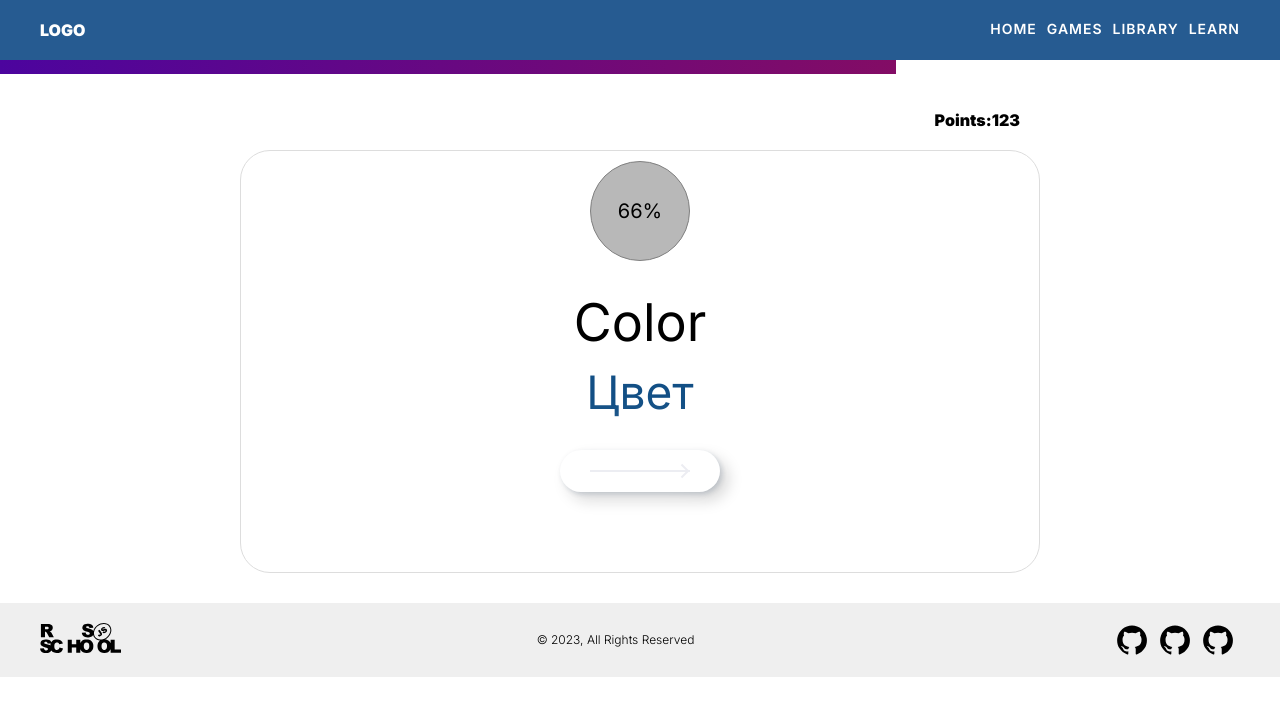
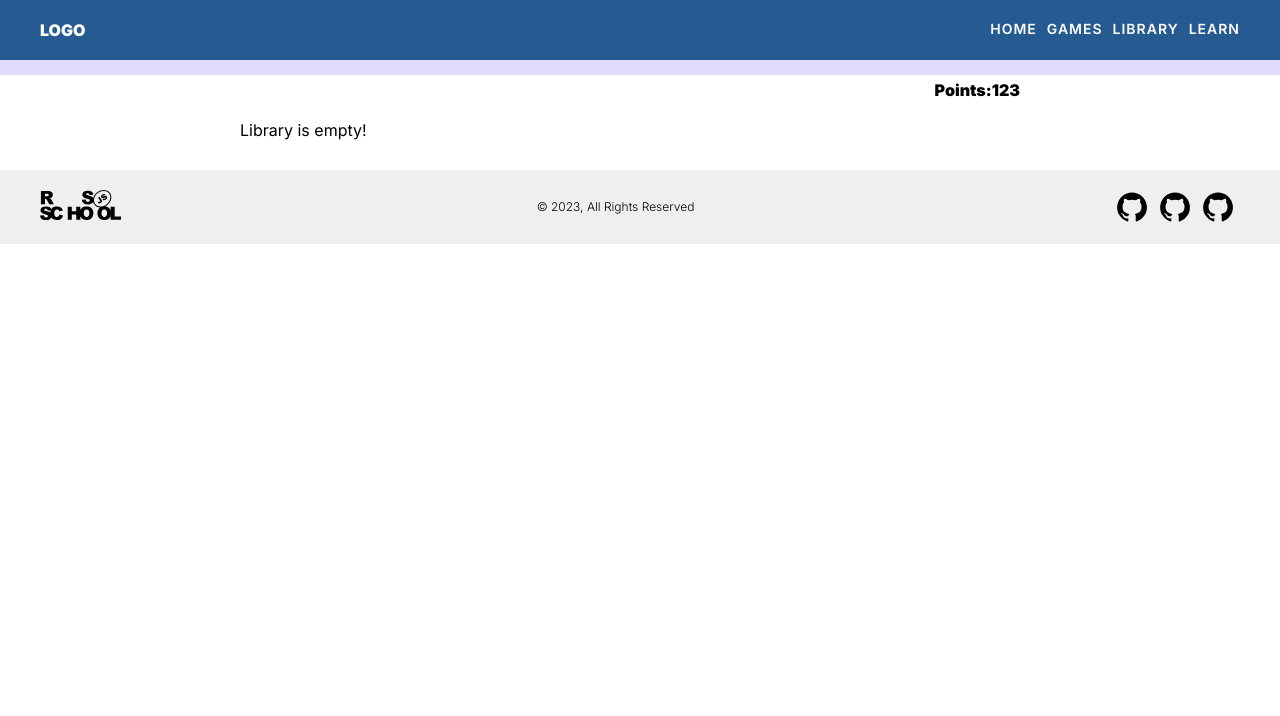
Before and after one commit to gsidnick/rsclone, a React (Create React App) app: page /learn in a window 1280 px wide. Shown: the top 716 px of the page. Built offline with nearby package versions, Linux system fonts and the light colour scheme.

Commit message:
feat: implement learn component functionality

```diff
--- a/src/App.tsx
+++ b/src/App.tsx
@@ -1,5 +1,5 @@
 import { BrowserRouter as Router, Routes, Route } from 'react-router-dom';
-import React, { useState } from 'react';
+import React, { useState, useEffect } from 'react';
 import ILibrary from '../src/interfaces//ILibrary';
 import IMainContext from './interfaces/IMainContext';
 import Header from './components/Header/Header';
@@ -14,6 +14,37 @@ export const MainContext = React.createContext<IMainContext>({ library:[] , setL
 
 function App() {
   const [library, setLibrary] = useState<ILibrary[]>([]);
+
+  function setStorage() {
+    const libraryTmp = library;
+    const listLibraryTmp = JSON.stringify(libraryTmp);
+    if (!listLibraryTmp) return;
+
+    window.localStorage.setItem('library', listLibraryTmp);
+  }
+
+  function getStorage() {
+    const libraryTmp = localStorage.getItem('library');
+    if (!libraryTmp) return;
+
+    const listLibraryTmp = JSON.parse(libraryTmp);
+    if (!listLibraryTmp) return;
+
+    return listLibraryTmp;
+  }
+
+  useEffect(() => {
+    if(!library || library.length === 0) {
+      const libraryLocal = getStorage();
+
+      if (libraryLocal && libraryLocal.length > 0){
+        setLibrary([...libraryLocal]);
+      }
+    } else {
+      setStorage();
+    }
+  // eslint-disable-next-line react-hooks/exhaustive-deps
+  },[library])
 
   return (
     <div className="App">
--- a/src/components/Learn/Learn.css
+++ b/src/components/Learn/Learn.css
@@ -1,5 +1,5 @@
 .learn {
-  padding: 30px 0;
+  padding: 0 0 30px;
   display: flex;
   position: relative;
 }
@@ -9,19 +9,19 @@
   display: none;
 }
 
-.learn__input {
+.learn__progress {
+  position: absolute;
   width: 100%;
-  height: 14px;
-  margin: 0;
-  border: none;
-  appearance: none;
-  background: rgba(255, 255, 255, 0.6);
+  height: 15px;
+  background: #dfdbff;
+}
+
+.learn__progress span {
+  border-top-right-radius: 10px;
+  border-bottom-right-radius: 10px;
+  display: block;
+  height: 100%;
   background: linear-gradient(90deg, #4c049e, #830c65);
-  background-repeat: no-repeat;
-  background-size: 70% 100%;
-  position: absolute;
-  top: 0;
-  left: 0;
 }
 
 .learn__container {
--- a/src/components/Learn/Learn.tsx
+++ b/src/components/Learn/Learn.tsx
@@ -1,28 +1,53 @@
-import React from 'react';
+import { useContext, useState, useEffect } from 'react';
 import './Learn.css';
+import { MainContext } from '../../App';
 
 function Learn() {
+  const { library  } = useContext(MainContext);
+
+  const [currentWord, setCurrentWord] = useState({
+    word: 'Chair', translate: 'Стул'
+  });
+  const [currentIndex, setCurrentIndex] = useState(0);
+
+  useEffect(() => {
+    if (library[currentIndex]) setCurrentWord(library[currentIndex]);
+  },[library, currentIndex]);
+
+  function nextWord() {
+    let currentIndexTmp = currentIndex;
+    currentIndexTmp++;
+
+    if(!library[currentIndexTmp]) return;
+    setCurrentIndex(currentIndexTmp);
+  }
+
   return (
     <main className="learn">
       <div className="learn__progress">
-        <input type="range" className="learn__input" />
+        <span style={{width: (library.length > 0 ? ((currentIndex + 1)*100)/library.length : 0) + '%'}}></span>
       </div>
       <div className="learn__container container">
         <div className="learn__points">
           <h3 className="learn__points-score">Points:123</h3>
         </div>
+        {library.length > 0 &&
           <div className="learn__color-container bordered">
             <div className="learn__circle-progress">
               <span className="learn__percentage">66%</span>
             </div>
             <div className="learn__color">
-            <span className="learn__color-english">Color</span>
-            <span className="learn__color-russian">Цвет</span>
+              <span className="learn__color-english">{currentWord.word}</span>
+              <span className="learn__color-russian">{currentWord.translate}</span>
             </div>
-          <div className="learn__button">
+            <div onClick={nextWord} className="learn__button">
               <div className="learn__button-arrow"></div>
             </div>
           </div>
+        }
+        {library.length === 0 &&
+          <span>Library is empty!</span>
+        }
       </div>
     </main>
   );
--- a/src/components/Library/Library.tsx
+++ b/src/components/Library/Library.tsx
@@ -3,27 +3,9 @@ import './Library.css';
 import { MainContext } from '../../App';
 
 function Library() {
-  // function getStorage() {
-  //   const libraryTmp = localStorage.getItem('library');
-  //   if (!libraryTmp) return;
-
-  //   const listLibraryTmp = JSON.parse(libraryTmp);
-  //   if (!listLibraryTmp) return;
-
-  //   return listLibraryTmp;
-  // }
-
   const { library, setLibrary} = useContext(MainContext);
 
   const inputRef = useRef<HTMLInputElement>(null);
-
-  function setStorage() {
-    const libraryTmp = library;
-    const listLibraryTmp = JSON.stringify(libraryTmp);
-    if (!listLibraryTmp) return;
-
-    window.localStorage.setItem('library', listLibraryTmp);
-  }
 
   function dublicate(word: string) {
     const wordDublicate = library.find(item => word === item.word);
@@ -59,7 +41,6 @@ function Library() {
   }
 
   function get() {
-    setStorage()
     return library.map((item, index) => {
       return (
         <div key={index} className="library__item">
@@ -74,7 +55,7 @@ function Library() {
 
   return (
     <main className="library">
-      <div className="library__container bordered">
+      <div className="library__container container">
         <h2 className="library__title">Add new <span className="library__title_span">Word</span></h2>
         <form className="library__form">
           <input ref={inputRef} className="library__input-text" type="text" name="word" />
```
Lines whose indentation alone changed are shown as unchanged.
